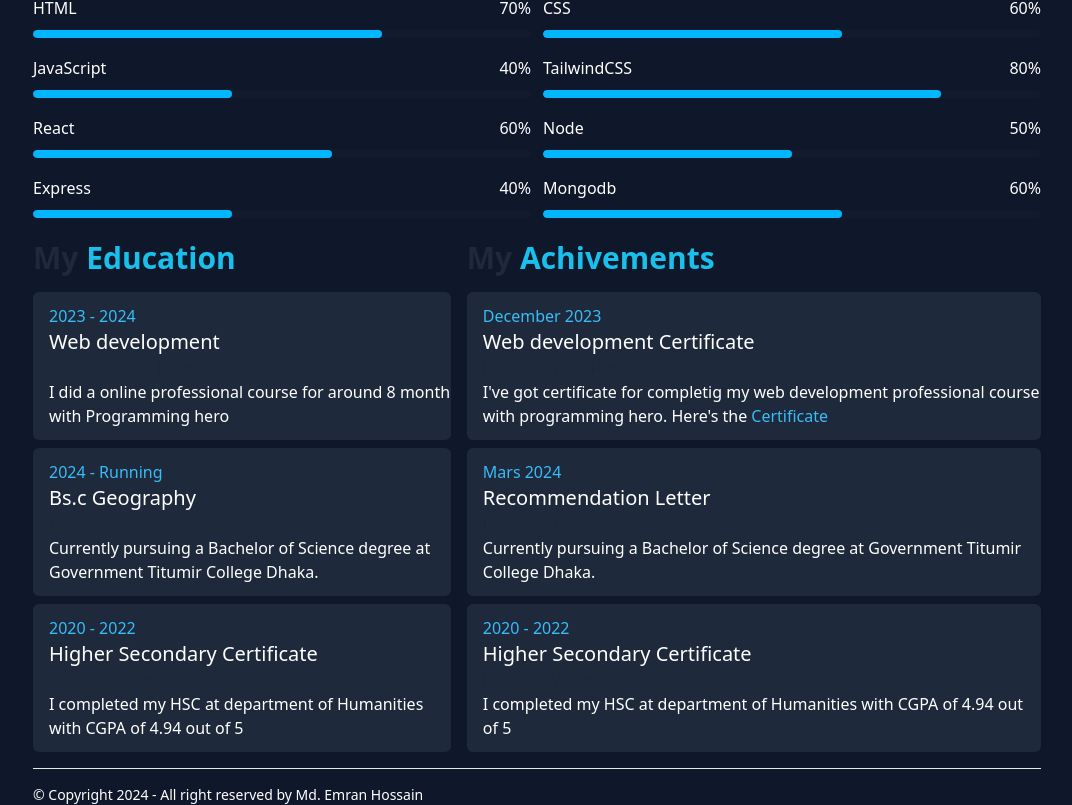
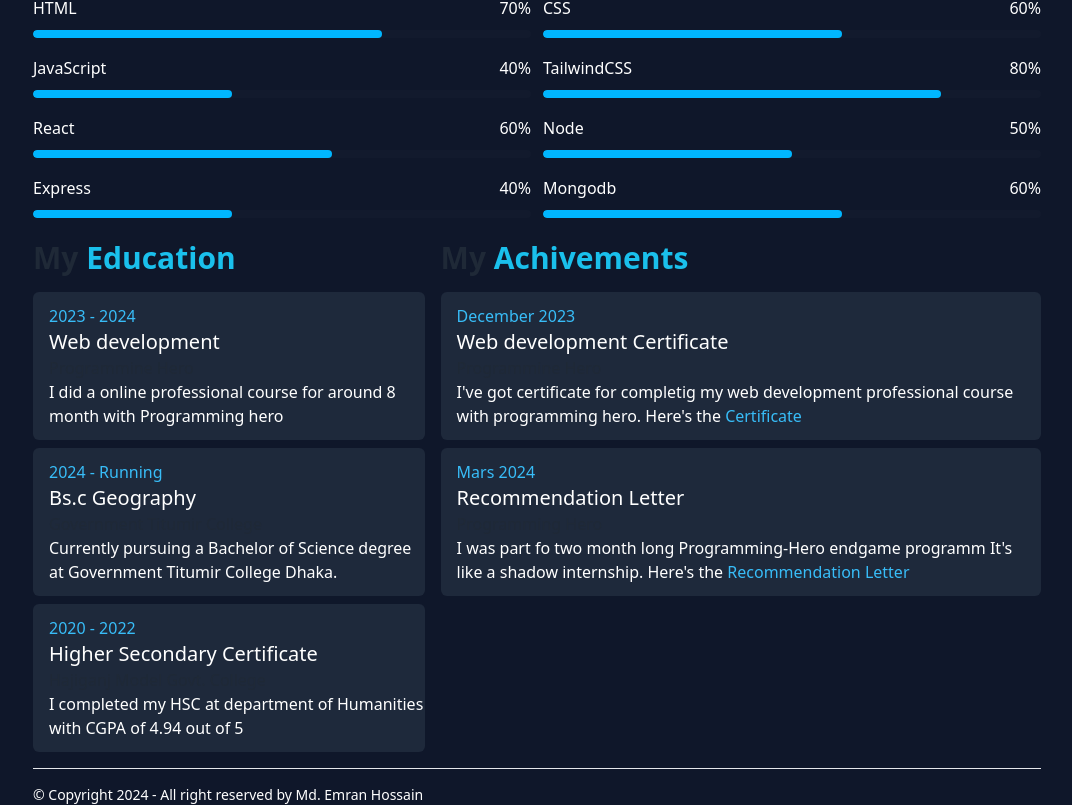
Before and after one commit to Emranhossainshuvo/elite, a React (Vite) app: page / in a window 1280 px wide. Shown: the part 1006-1811 px from the top of the page, without its empty margins (103-1175 px from the left). Built offline with nearby package versions, Linux system fonts and the light colour scheme.

Commit message:
added two achivements

```diff
--- a/src/Components/Achivements/Achivements.jsx
+++ b/src/Components/Achivements/Achivements.jsx
@@ -18,13 +18,7 @@ const Achivements = () => {
                     <p className="text-[#38BDF8]">Mars 2024</p>
                     <h3 className="text-xl text-white font-medium">Recommendation Letter</h3>
                     <p className="font-extralight">Programming Hero</p>
-                    <p className="text-base text-white">Currently pursuing a Bachelor of Science degree at Government Titumir College Dhaka.</p>
-                </div>
-                <div className="bg-[#1E293B] ps-4 rounded-md py-3">
-                    <p className="text-[#38BDF8]">2020 - 2022</p>
-                    <h3 className="text-xl text-white font-medium">Higher Secondary Certificate</h3>
-                    <p className="font-extralight">Hajiganj Model Govt. College</p>
-                    <p className="text-base text-white">I completed my HSC at department of Humanities with CGPA of 4.94 out of 5</p>
+                    <p className="text-base text-white">I was part fo two month long Programming-Hero endgame programm It&apos;s like a shadow internship. Here&apos;s the <a className="text-[#38BDF8]" href="/public/Md. Emran Hossain.pdf" download>Recommendation Letter</a> </p>
                 </div>
             </div>
         </>
```
Also changed, not shown: 1 other file (tests, documents, lock files or other folders).
